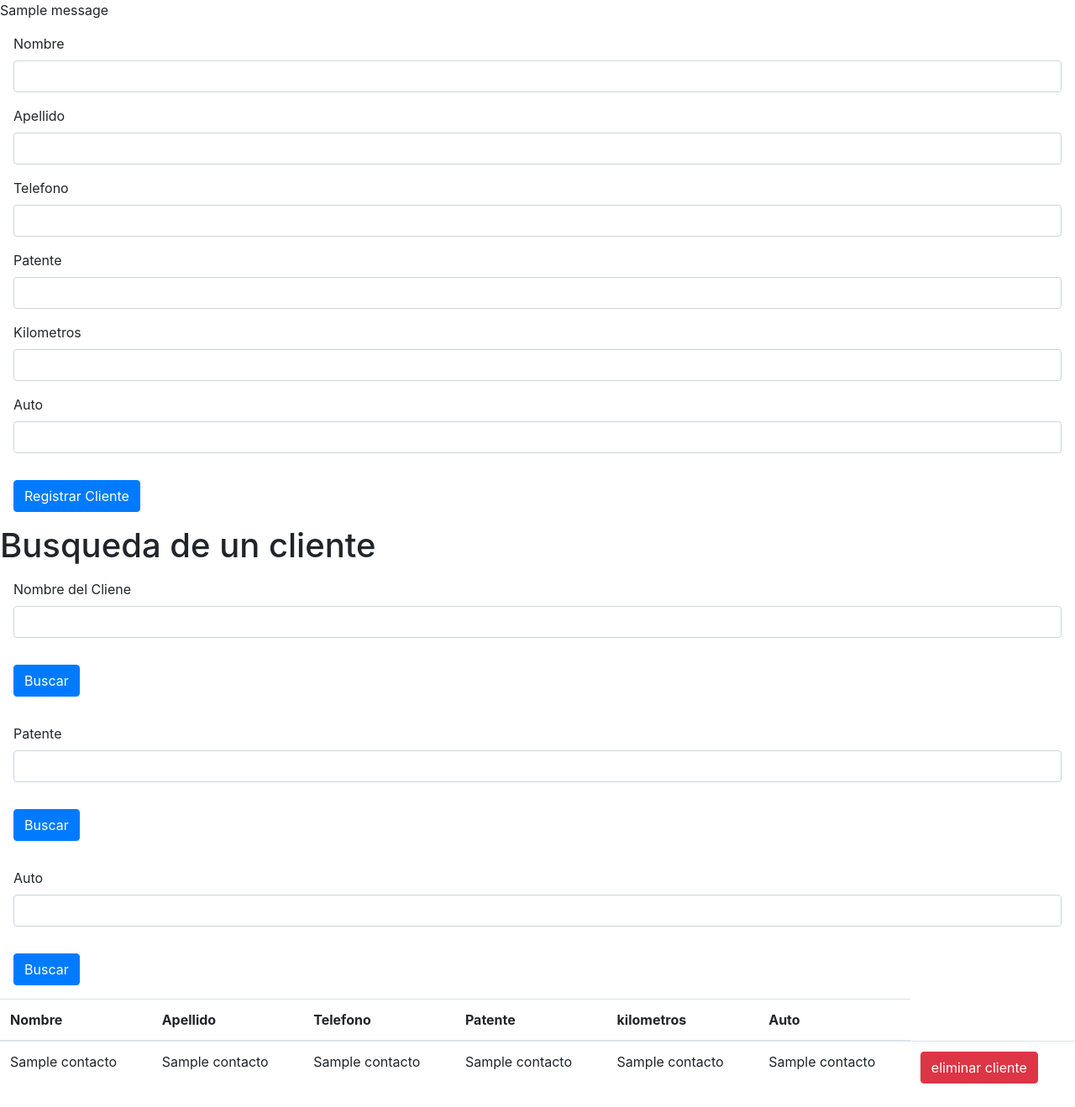
After one commit to santiagotcl/EJLubricentro, a Flask app: template templates/clientes.html in a window 1280 px wide. The commit adds this page. Shown: the whole page at 84% size. Run offline with Flask 2, Linux system fonts and the light colour scheme; the template is opened without the code that fills it: most values are stand-ins (such as "Sample title", 1, 10 or a date in 2020); one stand-in notice (Sample message) is shown; some libraries are stand-ins or nearby versions.

Commit message:
boton clientes con funcion de agregar y busqueda, eliminar no anda

```diff
--- a/App.py
+++ b/App.py
@@ -197,6 +197,59 @@ def devolver(id):
     return render_template("ventas.html", contactos=data)
 
 
+@app.route("/a_clientes", methods=["POST"])
+def a_clientes():
+    return render_template("clientes.html")
+
+
+@app.route("/add_client", methods=["POST"])
+def add_client():
+    if request.method == "POST":
+        nombre = request.form["nombre"]
+        apellido = request.form["apellido"]
+        telefono = request.form["telefono"]
+        patente = request.form["patente"]
+        kilometros = request.form["kilometros"]
+        auto=request.form["auto"]
+
+        now = datetime.now()
+        fecha = now.strftime('%d-%m-%Y')
+        hora = now.strftime("%H:%M")
+        print(int(telefono))
+        cur = mysql.connection.cursor() #me conecto con la BDD
+        cur.execute("INSERT INTO clientes (NOMBRE,APELLIDO,TELEFONO,PATENTE,HORA,FECHA,KILOMETROS,AUTO) VALUES (%s, %s, %s,%s, %s, %s,%s, %s)",
+        (nombre, apellido, int(telefono), patente, hora, fecha, kilometros, auto)) #hago la consulta SQL
+        mysql.connection.commit() #guardo los cambios
+        flash("cliente agregado satifactoriamente") #envia mesajes entre vistas
+        return redirect(url_for("index")) #hago que se vuelva a cargar index.html al agregar un contacto
+
+
+@app.route("/buscln", methods=["POST"])
+def buscln():
+    nombre = request.form["nombre"]
+    print(nombre)
+    cur = mysql.connection.cursor()
+    cur.execute("SELECT * FROM CLIENTES WHERE NOMBRE = %s", (nombre,))
+    data = cur.fetchall()#resultado de la busqueda en la base de datos
+    return render_template("clientes.html", contactos=data)
+
+
+@app.route("/busclp", methods=["POST"])
+def busclp():
+    patente = request.form["codigo"]
+    print(patente)
+    cur = mysql.connection.cursor()
+    cur.execute("SELECT * FROM CLIENTES WHERE PATENTE = %s", (patente,))
+    data = cur.fetchall()#resultado de la busqueda en la base de datos
+    return render_template("clientes.html", contactos=data)
+
+@app.route("/buscla", methods=["POST"])
+def buscla():
+    auto = request.form["codigo"]
+    cur = mysql.connection.cursor()
+    cur.execute("SELECT * FROM CLIENTES WHERE AUTO = %s", (auto,))
+    data = cur.fetchall()#resultado de la busqueda en la base de datos
+    return render_template("clientes.html", contactos=data)
 
 
 
@@ -267,6 +320,8 @@ def act(id):
 
 
 
+
+
 if __name__ == "__main__":
     app.run(port = 3000, debug = True) #hacemos que se refresque solo
 
--- /dev/null
+++ b/templates/clientes.html
@@ -0,0 +1,132 @@
+<!DOCTYPE html>
+<html lang="en">
+<head>
+    <meta charset="UTF-8">
+    <meta name="viewport" content="width=device-width, initial-scale=1.0">
+    <title>prueba flask</title>
+    <link rel="stylesheet" href="https://stackpath.bootstrapcdn.com/bootstrap/4.5.0/css/bootstrap.min.css" integrity="sha384-9aIt2nRpC12Uk9gS9baDl411NQApFmC26EwAOH8WgZl5MYYxFfc+NcPb1dKGj7Sk" crossorigin="anonymous">
+</head>
+
+<body>
+    {% with messages = get_flashed_messages() %}
+    {% if messages %}
+    {% for message in messages %}
+        <p>{{message}}</p>
+    {% endfor %}
+    {% endif %}
+    {% endwith %}
+
+
+    <form action="/add_client" method="POST">
+
+        <div class="form-group" style="margin: 1rem;">
+            <label>Nombre</label>
+            <input type="text" class="form-control" name="nombre">
+        </div>
+
+        <div class="form-group" style="margin: 1rem;">
+            <label>Apellido</label>
+            <input type="text" class="form-control" name="apellido">
+        </div>
+
+        <div class="form-group" style="margin: 1rem;">
+            <label>Telefono</label>
+            <input type="text" class="form-control" name="telefono">
+        </div>
+
+        <div class="form-group" style="margin: 1rem;">
+            <label>Patente</label>
+            <input type="text" class="form-control" name="patente">
+        </div>
+
+        <div class="form-group" style="margin: 1rem;">
+            <label>Kilometros</label>
+            <input type="number" class="form-control" name="kilometros">
+        </div>
+
+        <div class="form-group" style="margin: 1rem;">
+            <label>Auto</label>
+            <input type="text" class="form-control" name="auto">
+        </div>
+
+        <button type="submit" class="btn btn-primary" style="margin: 1rem;">Registrar Cliente</button>
+      </form>
+
+
+      <h1>Busqueda de un cliente</h1>
+
+
+      <form action="/buscln" method="POST">
+
+
+          <div class="form-group" style="margin: 1rem;">
+              <label>Nombre del Cliene</label>
+              <input type="text" class="form-control" name="nombre">
+          </div>
+
+          <button type="submit" class="btn btn-primary" style="margin: 1rem;">Buscar</button>
+
+      </form>
+
+
+      <form action="/busclp" method="POST">
+
+
+          <div class="form-group" style="margin: 1rem;">
+              <label>Patente</label>
+              <input type="text" class="form-control" name="codigo">
+          </div>
+
+          <button type="submit" class="btn btn-primary" style="margin: 1rem;">Buscar</button>
+      </form>
+
+
+      <form action="/buscla" method="POST">
+
+
+        <div class="form-group" style="margin: 1rem;">
+            <label>Auto</label>
+            <input type="text" class="form-control" name="codigo">
+        </div>
+
+        <button type="submit" class="btn btn-primary" style="margin: 1rem;">Buscar</button>
+    </form>
+
+
+      <table class="table">
+        <thead>
+        <tr>
+            <th scope="col">Nombre</th>
+            <th scope="col">Apellido</th>
+            <th scope="col">Telefono</th>
+            <th scope="col">Patente</th>
+            <th scope="col">kilometros</th>
+            <th scope="col">Auto</th>
+        </tr>
+        </thead>
+    <tbody>
+
+        {% for contacto in contactos %}
+            <tr>
+                <td>{{contacto.1}}</td>
+                <td>{{contacto.2}}</td>
+                <td>{{contacto.3}}</td>
+                <td>{{contacto.4}}</td>
+                <td>{{contacto.7}}</td>
+                <td>{{contacto.8}}</td>
+                <td>
+                    <a href="/devolver/{{contacto.0}}"><button type="button" class="btn btn-danger" >eliminar cliente</button></a>
+                </td>
+            </tr>
+        {%endfor%}
+
+
+
+
+    </tbody>
+</table>
+
+
+
+</body>
+</html>
```
Also changed, not shown: columnas tabla clientes.txt (added, +9 -0 lines), templates/index.html (+11 -10 lines).
